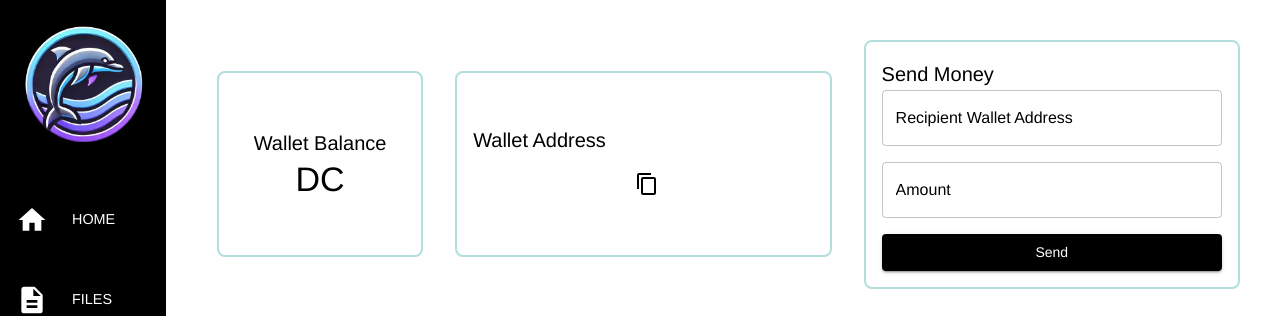
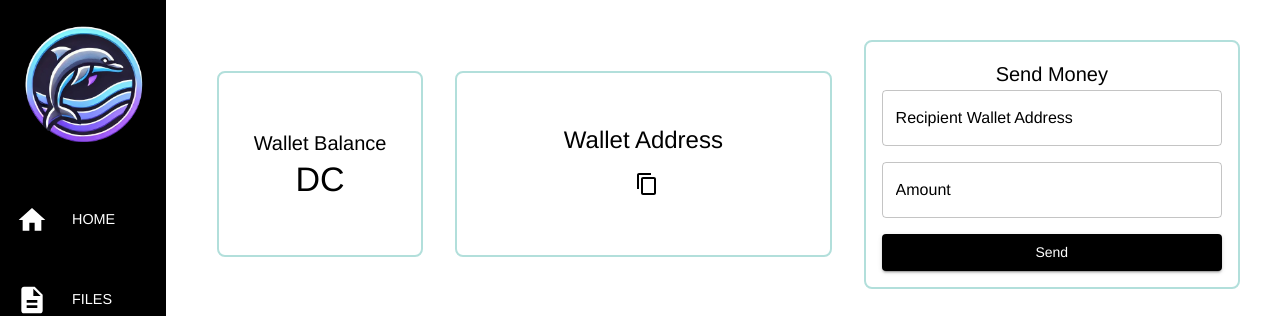
Before and after one commit to MazenIbrahim1/PHAJAM, a React (Vite) app in the folder PHAJAM/: page /profile in a window 1280 px wide. Shown: the top 316 px of the page. Built offline with nearby package versions, Linux system fonts and the light colour scheme; no server answers.

Commit message:
Update Profile.jsx

```diff
--- a/PHAJAM/src/components/Profile/Profile.jsx
+++ b/PHAJAM/src/components/Profile/Profile.jsx
@@ -216,11 +216,12 @@ export default function Profile() {
             display: "flex",
             flexDirection: "column",
             justifyContent: "center", // Align content vertically
+            alignItems: "center",
           }}
         >
-          <Typography variant="h6">Wallet Address</Typography>
+          <Typography variant="h5">Wallet Address</Typography>
           <Typography
-            variant="body2"
+            variant="body1"
             sx={{
               overflow: "hidden",
               textOverflow: "ellipsis",
@@ -249,7 +250,7 @@ export default function Profile() {
             justifyContent: "center", // Align content vertically
           }}
         >
-          <Typography variant="h6">Send Money</Typography>
+          <Typography variant="h6" textAlign="center">Send Money</Typography>
           <TextField
             label="Recipient Wallet Address"
             variant="outlined"
```
